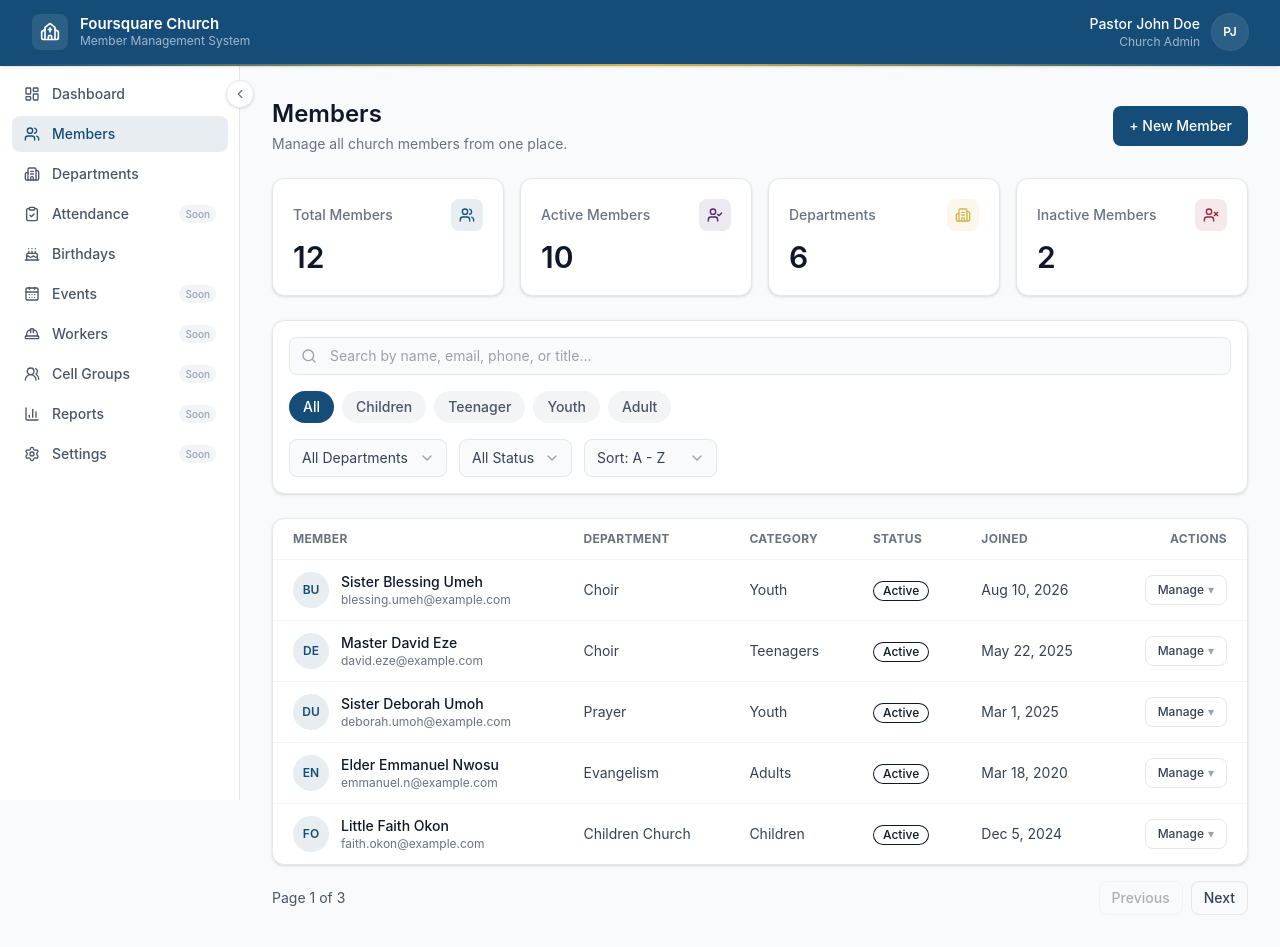
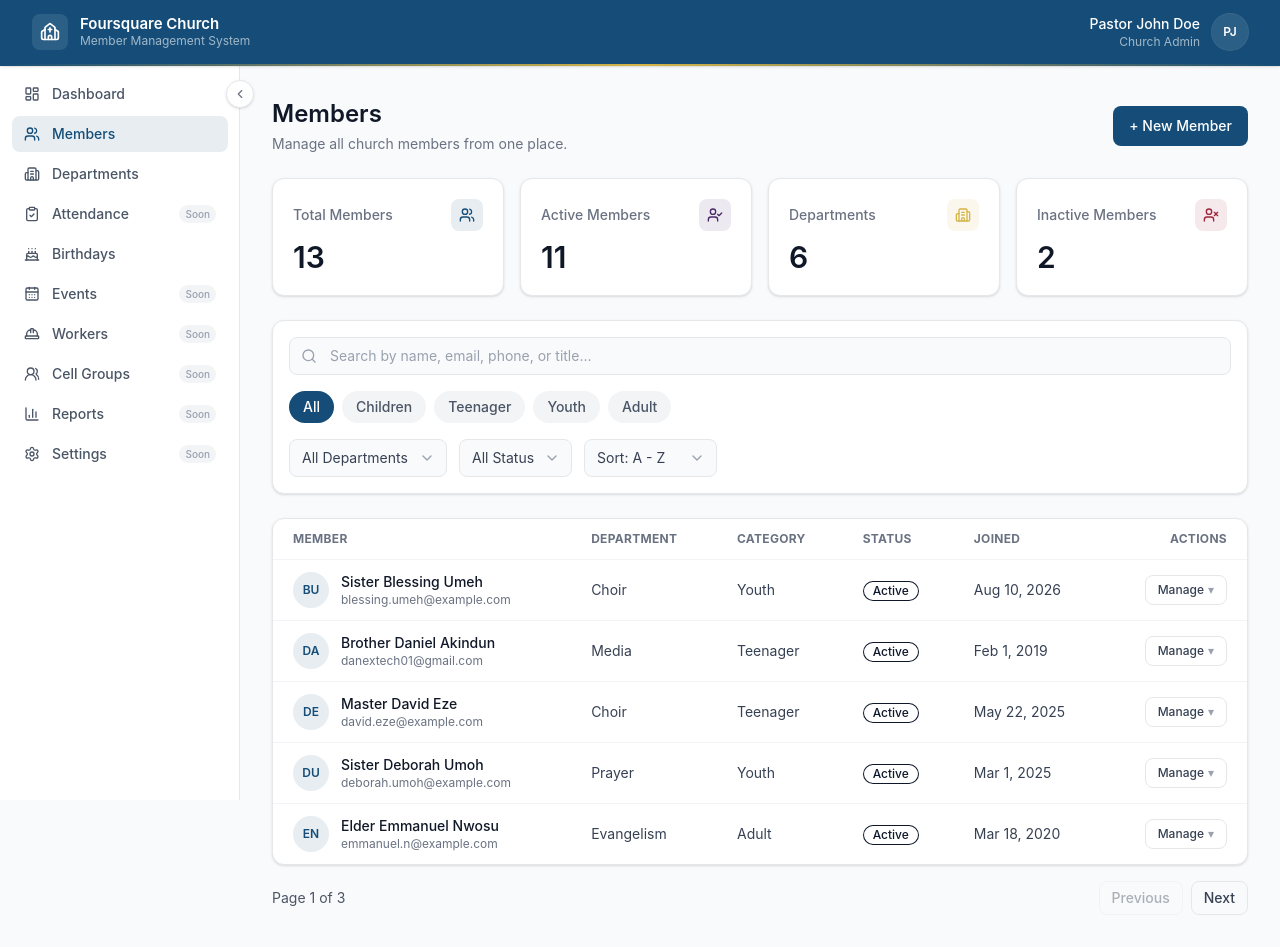
Before and after one commit to FGC-OLUGOKE/FGC-Olugoke-Database, a React (Vite) app in the folder frontend/: page /members in a window 1280 px wide. Built offline with nearby package versions, Linux system fonts and the light colour scheme.

Commit message:
fixed some bugs

```diff
--- a/frontend/src/components/ui/DonutChart.jsx
+++ b/frontend/src/components/ui/DonutChart.jsx
@@ -4,19 +4,33 @@ import { PieChart, Pie, Cell, Tooltip, ResponsiveContainer } from "recharts";
  * DonutChart
  *
  * Generic donut wrapper — used by Membership by Category and Gender
- * Distribution. Just the chart + optional center label; the legend
- * (name/count/%) is built by whichever section uses this, since
- * legend content differs per use case.
+ * Distribution.
  *
  * Props:
- * - data        (array)  [{ name, value, color }]
+ * - data        (array)   [{ name, value, color }]
  * - centerValue (number|string, optional)
  * - centerLabel (string, optional)
  * - height      (number)
  */
-export default function DonutChart({ data, centerValue, centerLabel, height = 200 }) {
+export default function DonutChart({
+  data,
+  centerValue,
+  centerLabel,
+  height = 200,
+}) {
   return (
-    <div className="relative shrink-0" style={{ width: height, height }}>
+    <div
+      className="
+        relative shrink-0
+        [&_.recharts-wrapper]:outline-none
+        [&_.recharts-wrapper:focus]:outline-none
+        [&_.recharts-wrapper:focus-visible]:outline-none
+        [&_.recharts-surface]:outline-none
+        [&_.recharts-surface:focus]:outline-none
+        [&_.recharts-surface:focus-visible]:outline-none
+      "
+      style={{ width: height, height }}
+    >
       <ResponsiveContainer>
         <PieChart>
           <Pie
@@ -29,18 +43,37 @@ export default function DonutChart({ data, centerValue, centerLabel, height = 20
             stroke="none"
           >
             {data.map((entry) => (
-              <Cell key={entry.name} fill={entry.color} />
+              <Cell
+                key={entry.name}
+                fill={entry.color}
+              />
             ))}
           </Pie>
-          <Tooltip contentStyle={{ borderRadius: 8, border: "1px solid #e5e7eb", fontSize: 12 }} />
+
+          <Tooltip
+            contentStyle={{
+              borderRadius: 8,
+              border: "1px solid #e5e7eb",
+              fontSize: 12,
+              zIndex: 100,
+            }}
+          />
         </PieChart>
       </ResponsiveContainer>
+
       {(centerLabel || centerValue !== undefined) && (
         <div className="pointer-events-none absolute inset-0 flex flex-col items-center justify-center">
           {centerValue !== undefined && (
-            <span className="text-xl font-semibold text-gray-900">{centerValue}</span>
+            <span className="text-xl font-semibold text-gray-900">
+              {centerValue}
+            </span>
           )}
-          {centerLabel && <span className="text-xs text-gray-500">{centerLabel}</span>}
+
+          {centerLabel && (
+            <span className="text-xs text-gray-500">
+              {centerLabel}
+            </span>
+          )}
         </div>
       )}
     </div>
--- a/frontend/src/components/ui/LineTrendChart.jsx
+++ b/frontend/src/components/ui/LineTrendChart.jsx
@@ -8,41 +8,71 @@ import {
   CartesianGrid,
 } from "recharts";
 
-/**
- * LineTrendChart
- *
- * Generic line chart wrapper — used by Membership Growth and
- * Attendance Overview's trend chart. `lines` supports multiple
- * series if a future module needs them.
- *
- * Props:
- * - data   (array)   e.g. [{ month: "Jan", total: 3 }, ...]
- * - xKey   (string)  the data key for the X axis
- * - lines  (array)   [{ dataKey, color, label }]
- * - height (number)
- */
-export default function LineTrendChart({ data, xKey, lines, height = 240 }) {
+export default function LineTrendChart({
+  data,
+  xKey,
+  lines,
+  height = 240,
+}) {
   return (
-    <div style={{ width: "100%", height }}>
+    <div
+      className="
+        w-full
+        outline-none
+        focus:outline-none
+        [&_svg]:outline-none
+        [&_svg:focus]:outline-none
+      "
+      style={{ height }}
+    >
       <ResponsiveContainer>
-        <LineChart data={data} margin={{ top: 8, right: 8, left: -16, bottom: 0 }}>
-          <CartesianGrid strokeDasharray="3 3" stroke="#f3f4f6" vertical={false} />
+        <LineChart
+          data={data}
+          margin={{
+            top: 8,
+            right: 8,
+            left: -16,
+            bottom: 0,
+          }}
+        >
+          <CartesianGrid
+            strokeDasharray="3 3"
+            stroke="#f3f4f6"
+            vertical={false}
+          />
+
           <XAxis
             dataKey={xKey}
-            tick={{ fontSize: 12, fill: "#6b7280" }}
+            tick={{
+              fontSize: 12,
+              fill: "#6b7280",
+            }}
             axisLine={false}
             tickLine={false}
           />
+
           <YAxis
-            tick={{ fontSize: 12, fill: "#6b7280" }}
+            tick={{
+              fontSize: 12,
+              fill: "#6b7280",
+            }}
             axisLine={false}
             tickLine={false}
             width={32}
           />
+
           <Tooltip
-            contentStyle={{ borderRadius: 8, border: "1px solid #e5e7eb", fontSize: 12 }}
-            labelStyle={{ fontWeight: 600, color: "#111827" }}
+            contentStyle={{
+              borderRadius: 8,
+              border: "1px solid #e5e7eb",
+              fontSize: 12,
+            }}
+            labelStyle={{
+              fontWeight: 600,
+              color: "#111827",
+            }}
           />
+
           {lines.map((line) => (
             <Line
               key={line.dataKey}
--- a/frontend/src/features/dashboard/components/MembershipByCategorySection.jsx
+++ b/frontend/src/features/dashboard/components/MembershipByCategorySection.jsx
@@ -3,14 +3,14 @@ import DonutChart from "../../../components/ui/DonutChart";
 
 const CATEGORY_COLORS = {
   Children: "#d6b447",
-  Teenagers: "#4a2969",
+  Teenager: "#4a2969",
   Youth: "#154d78",
-  Adults: "#9e263b",
+  Adult: "#9e263b",
 };
 
 export default function MembershipByCategorySection({ members }) {
   const total = members.length;
-  const categories = ["Children", "Teenagers", "Youth", "Adults"];
+  const categories = ["Children", "Teenager", "Youth", "Adult"];
   const data = categories.map((name) => ({
     name,
     value: members.filter((m) => m.category === name).length,
--- a/frontend/src/features/dashboard/components/RecentMembersSection.jsx
+++ b/frontend/src/features/dashboard/components/RecentMembersSection.jsx
@@ -34,7 +34,7 @@ export default function RecentMembersSection({ members }) {
                 </p>
               </div>
               <div className="flex shrink-0 flex-col items-end gap-1">
-                <Badge tone={m.status === "Active" ? "success" : "neutral"}>{m.status}</Badge>
+                <Badge tone={m.status === "Active" ? "active" : "inactive"}>{m.status}</Badge>
                 <span className="text-[11px] text-gray-400">
                   {new Date(m.dateJoined).toLocaleDateString("en-US", {
                     month: "short",
--- a/frontend/src/features/members/mockData.js
+++ b/frontend/src/features/members/mockData.js
@@ -17,7 +17,7 @@ const mockMembers = [
     phone: "08012345678",
     address: "12 Adeola Street, Lagos",
     department: "Choir",
-    category: "Adults",
+    category: "Adult",
     status: "Active",
     dateJoined: "2023-02-14",
     baptized: true,
@@ -59,7 +59,7 @@ const mockMembers = [
     phone: "08034567890",
     address: "8 Unity Road, Lagos",
     department: "Ushering",
-    category: "Adults",
+    category: "Adult",
     status: "Inactive",
     dateJoined: "2022-11-20",
     baptized: true,
@@ -80,7 +80,7 @@ const mockMembers = [
     phone: "08045678901",
     address: "3 Faith Close, Lagos",
     department: "Children Church",
-    category: "Adults",
+    category: "Adult",
     status: "Active",
     dateJoined: "2025-01-10",
     baptized: true,
@@ -101,7 +101,7 @@ const mockMembers = [
     phone: "08056789012",
     address: "20 Grace Avenue, Lagos",
     department: "Choir",
-    category: "Teenagers",
+    category: "Teenager",
     status: "Active",
     dateJoined: "2025-05-22",
     baptized: false,
@@ -143,7 +143,7 @@ const mockMembers = [
     phone: "08078901234",
     address: "1 Victory Lane, Lagos",
     department: "Evangelism",
-    category: "Adults",
+    category: "Adult",
     status: "Active",
     dateJoined: "2020-03-18",
     baptized: true,
@@ -185,7 +185,7 @@ const mockMembers = [
     phone: "08090123456",
     address: "22 Bright Street, Lagos",
     department: "Media",
-    category: "Adults",
+    category: "Adult",
     status: "Active",
     dateJoined: "2026-08-05",
     baptized: true,
@@ -248,9 +248,30 @@ const mockMembers = [
     phone: "08011122233",
     address: "17 Comfort Road, Lagos",
     department: "Ushering",
-    category: "Adults",
+    category: "Adult",
     status: "Active",
     dateJoined: "2024-07-01",
+    baptized: true,
+    worker: false,
+    cellGroup: "Central Cell",
+    serviceUnit: "",
+  },
+  {
+    id: 13,
+    title: "Brother",
+    firstName: "Daniel",
+    lastName: "Akindun",
+    gender: "Male",
+    dateOfBirth: "2005-08-16",
+    maritalStatus: "Single",
+    occupation: "FullStack Developer",
+    email: "danextech01@gmail.com",
+    phone: "08140392513",
+    address: "13 Ifelodun Street",
+    department: "Media",
+    category: "Teenager",
+    status: "Active",
+    dateJoined: "2019-02-01",
     baptized: true,
     worker: false,
     cellGroup: "Central Cell",
```
